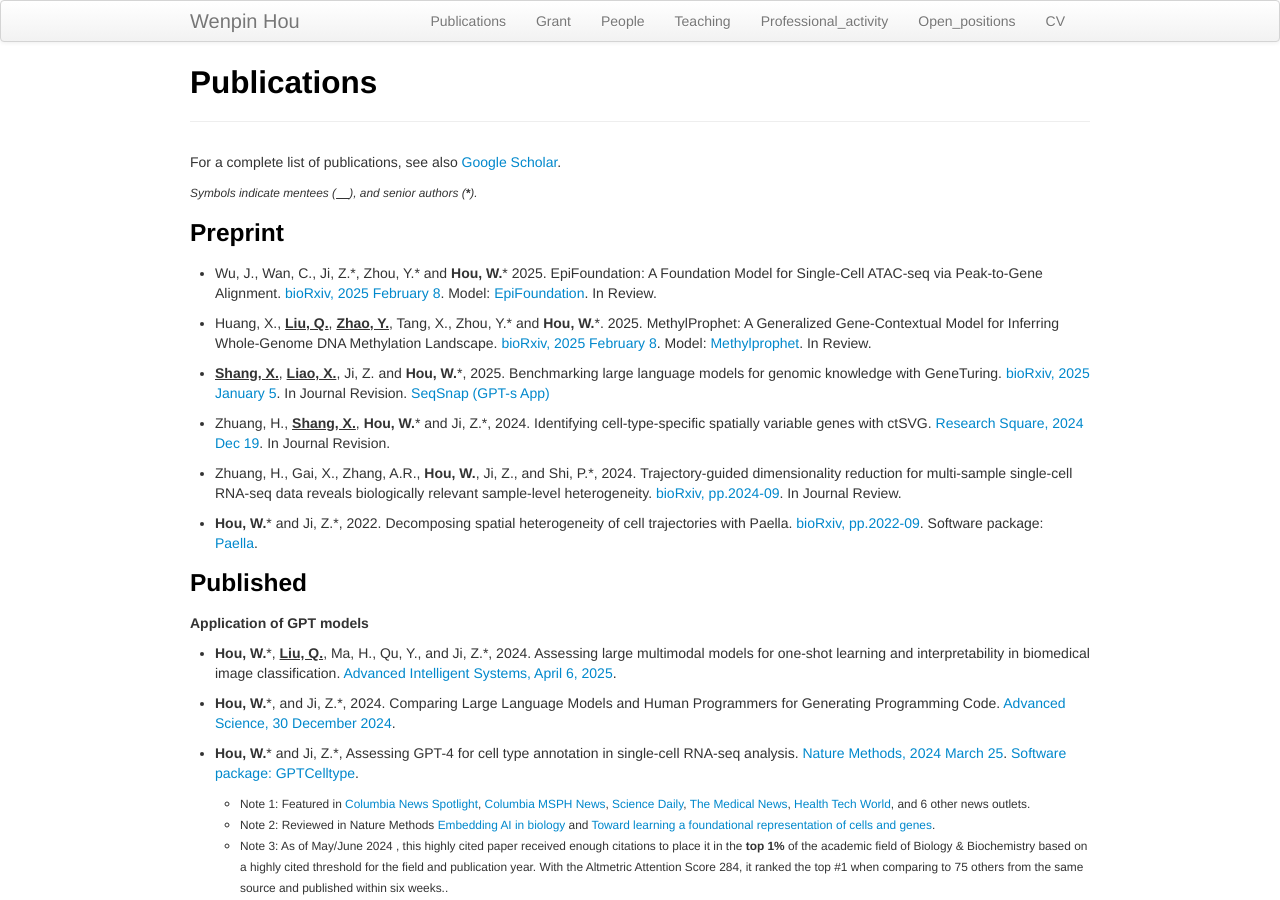
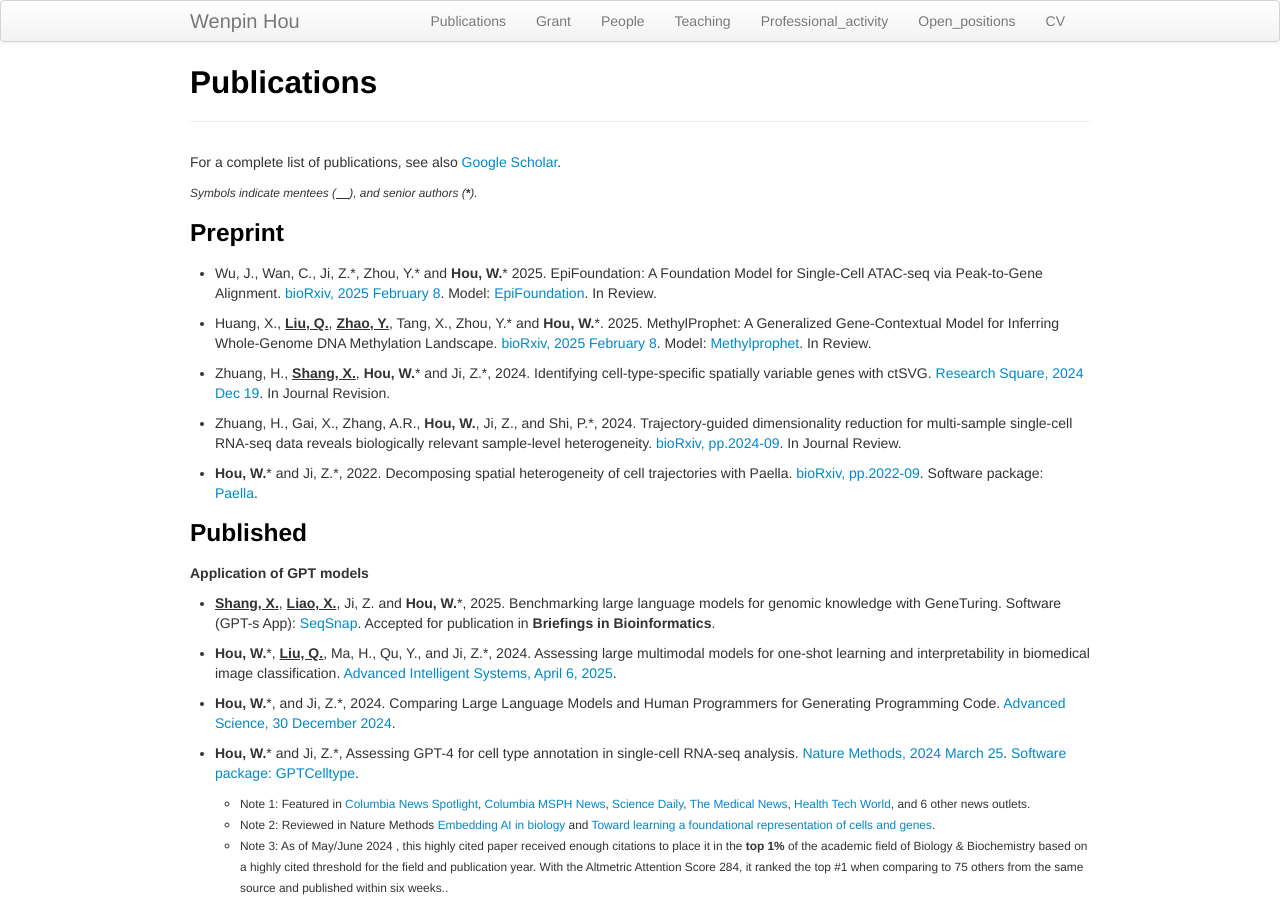
Before and after one commit to Winnie09/Wenpin_Hou, a Jekyll site: the page built from pages/publications.md, in a window 1280 px wide and 900 px high. Built offline with Jekyll 4.4.1, drawn with Linux system fonts in a browser that asks for light colours.

Commit message:
add changes

```diff
--- a/pages/publications.md
+++ b/pages/publications.md
@@ -17,8 +17,6 @@ EpiFoundation: A Foundation Model for Single-Cell ATAC-seq via Peak-to-Gene Alig
 - Huang, X., **<u>Liu, Q.</u>**, **<u>Zhao, Y.</u>**, Tang, X., Zhou, Y.\* and **Hou, W.**\*. 2025. MethylProphet: A Generalized Gene-Contextual Model for Inferring
 Whole-Genome DNA Methylation Landscape. [bioRxiv, 2025 February 8](https://www.biorxiv.org/content/10.1101/2025.02.05.636730v1). Model: [Methylprophet](https://github.com/xk-huang/methylprophet/). In Review.
 
-- **<u>Shang, X.</u>**, **<u>Liao, X.</u>**, Ji, Z. and **Hou, W.**\*, 2025. Benchmarking large language models for genomic knowledge with GeneTuring.   [bioRxiv, 2025 January 5](https://www.biorxiv.org/content/10.1101/2023.03.11.532238v2). In Journal Revision. [SeqSnap (GPT-s App)](https://chatgpt.com/g/g-67c52efdc210819190a9532f264ec9c0-seqsnap)
-
 - Zhuang, H., **<u>Shang, X.</u>**, **Hou, W.**\* and Ji, Z.\*, 2024. Identifying cell-type-specific spatially variable genes with ctSVG. [Research Square, 2024 Dec 19](https://pubmed.ncbi.nlm.nih.gov/39764138/). In Journal Revision.
 
 - Zhuang, H., Gai, X., Zhang, A.R., **Hou, W.**, Ji, Z., and Shi, P.\*, 2024. Trajectory-guided dimensionality reduction for multi-sample single-cell RNA-seq data reveals biologically relevant sample-level heterogeneity.   [bioRxiv, pp.2024-09](https://www.biorxiv.org/content/10.1101/2024.09.14.613024v1). In Journal Review.
@@ -28,6 +26,8 @@ Whole-Genome DNA Methylation Landscape. [bioRxiv, 2025 February 8](https://www.b
 ### Published
 
 ##### Application of GPT models
+
+- **<u>Shang, X.</u>**, **<u>Liao, X.</u>**, Ji, Z. and **Hou, W.**\*, 2025. Benchmarking large language models for genomic knowledge with GeneTuring.   Software (GPT-s App): [SeqSnap](https://chatgpt.com/g/g-67c52efdc210819190a9532f264ec9c0-seqsnap). Accepted for publication in **Briefings in Bioinformatics**.
 
 - **Hou, W.**\*, **<u>Liu, Q.</u>**, Ma, H., Qu, Y., and Ji, Z.\*, 2024. Assessing large multimodal models for one-shot learning and interpretability in biomedical image classification.   [Advanced Intelligent Systems, April 6, 2025](https://advanced.onlinelibrary.wiley.com/doi/10.1002/aisy.202400947).
 
```
